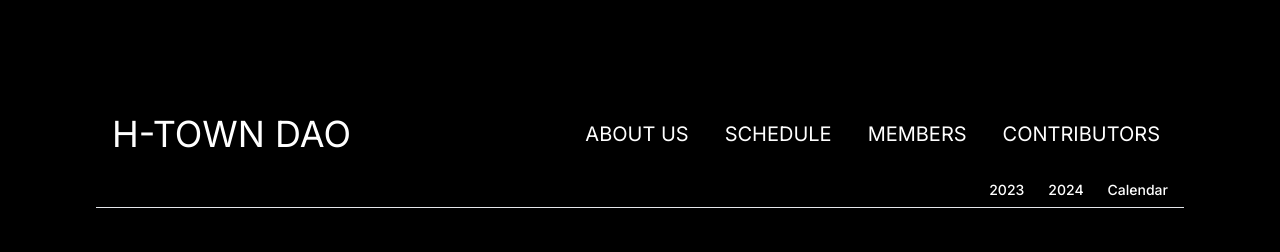
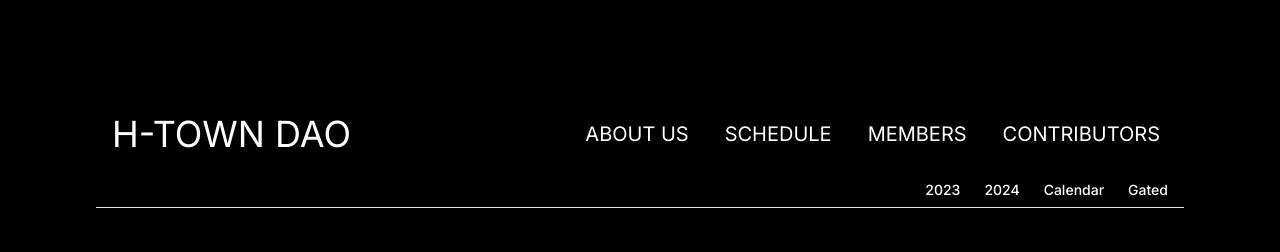
Before and after one commit to h-town-dao/h-town-dao-website, a Next.js app: page /schedule in a window 1280 px wide. Shown: the top 252 px of the page. Built offline with nearby package versions, Linux system fonts and the light colour scheme.

Commit message:
adjusted button and added gated schedule button

```diff
--- a/src/app/schedule/page.tsx
+++ b/src/app/schedule/page.tsx
@@ -64,6 +64,11 @@ const Schedule = () => {
               Calendar
             </span>
           </li>
+          <li className="mr-2">
+            <span className={styling} onClick={() => handleClick('calendar')}>
+              Gated
+            </span>
+          </li>
         </ul>
       </div>
       {currentPage === 'calendar' && (
--- a/src/components/TableCalendar.tsx
+++ b/src/components/TableCalendar.tsx
@@ -51,16 +51,16 @@ const TableCalendar: React.FC = () => {
             <td className="border-r p-2">{event.location}</td>
             <td className="border-r p-2 justify-center">
               {event.meetup && (
-                <button className="border text-black bg-white px-2 py-1 rounded mx-auto flex">
-                  <a href={event.meetup}>Sign up</a>
-                </button>
+                <a href={event.meetup}>
+                  <button className="border text-black bg-white px-2 py-1 rounded mx-auto flex">Sign up</button>
+                </a>
               )}
             </td>
             <td className="p-2 justify-center">
               {event.eventbrite && (
-                <button className="border text-black bg-white px-2 py-1 rounded mx-auto flex">
-                  <a href={event.eventbrite}>Sign up</a>
-                </button>
+                <a href={event.eventbrite}>
+                  <button className="border text-black bg-white px-2 py-1 rounded mx-auto flex">Sign up</button>
+                </a>
               )}
             </td>
           </tr>
```
